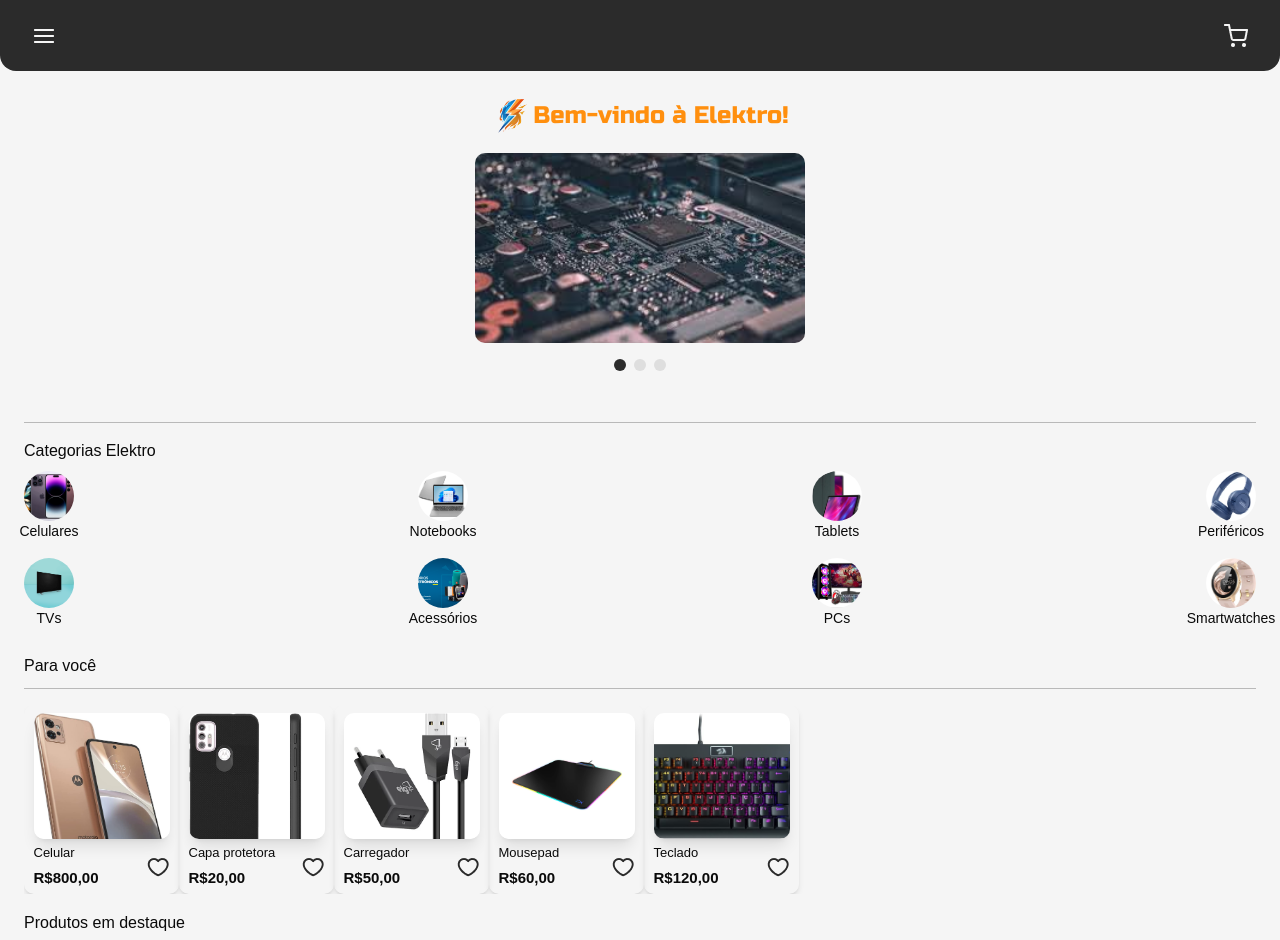
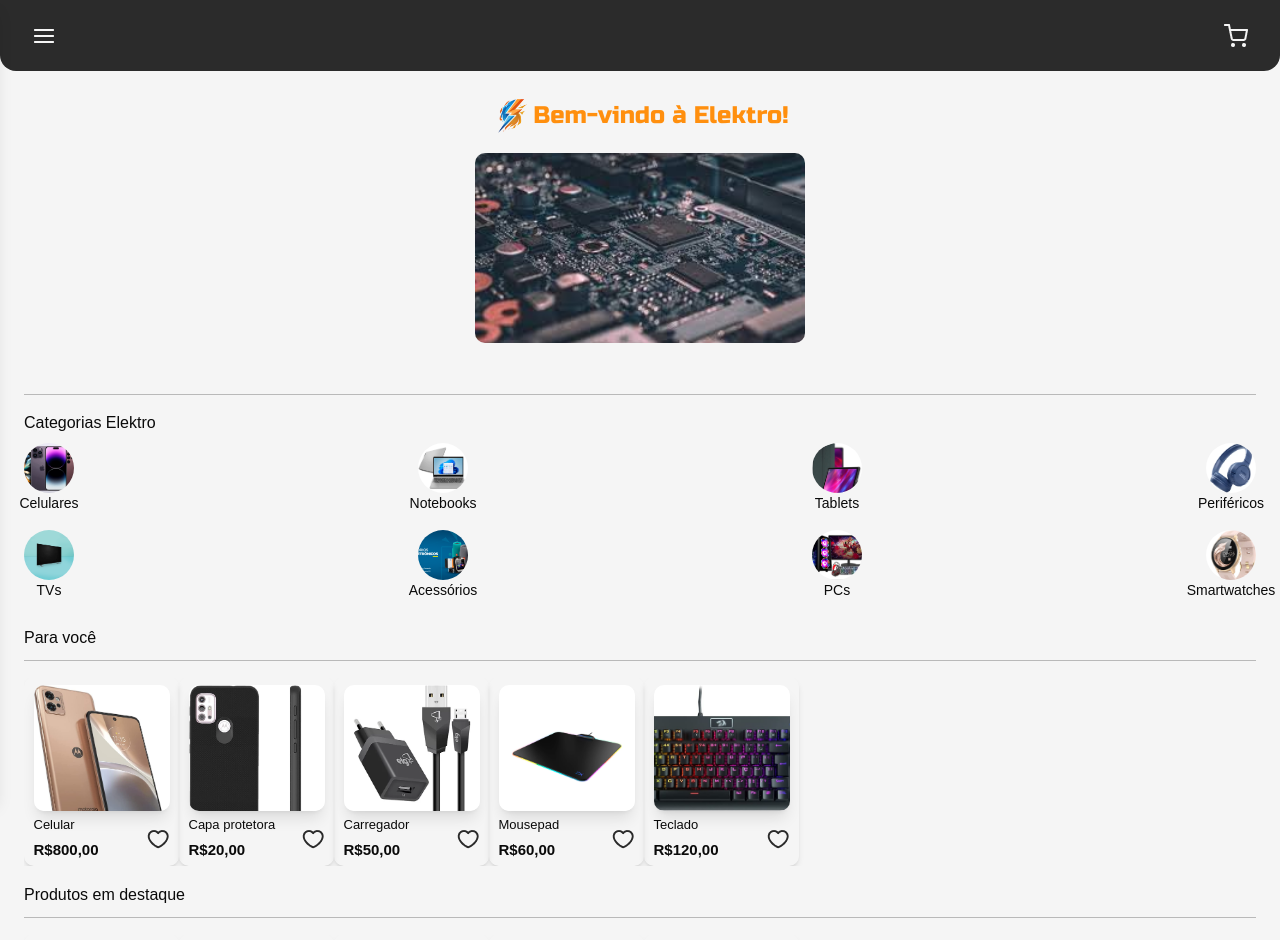
Before and after one commit to Pedr0LA/Trabalho-Individual-Front, a React (Vite) app: page / in a window 1280 px wide. Shown: the top 940 px of the page. Built offline with nearby package versions, Linux system fonts and the light colour scheme; grey boxes are pictures that could not be loaded.

Commit message:
feat: integração do componente de hamburguer com a home e finalização das rotas

```diff
--- a/src/components/cardProdutos.tsx
+++ b/src/components/cardProdutos.tsx
@@ -1,4 +1,6 @@
+import { useState } from "react"
 import favorito from "../assets/favorito.png"
+import favoritoPreenchido from "../assets/favoritoPreenchido.png"
 
 interface CardProps {
     imagem: string
@@ -7,6 +9,8 @@ interface CardProps {
 }
 
 export default function CardProdutos(props: CardProps) {
+    const [curtido, setCurtido] = useState<boolean>(false)
+
   return (
         <div className="flex flex-col items-center p-2 gap-2 w-[155px] h-[189px] shadow-md rounded-lg">
             <div className="w-[136px] h-[126px] rounded-lg overflow-hidden shadow-lg">
@@ -20,7 +24,9 @@ export default function CardProdutos(props: CardProps) {
                     <label className="font-montserrat text-[15px] font-bold">{props.preco}</label>
                 </div>
 
-                <img src={favorito}/>
+                <button className="cursor-pointer" onClick={() => setCurtido(!curtido)}>
+                    <img src={curtido ? favoritoPreenchido : favorito} alt=""/>
+                </button>
             </div>
         </div>
     );
--- a/src/components/footerHome.tsx
+++ b/src/components/footerHome.tsx
@@ -6,7 +6,7 @@ import linkedin from "../assets/linkedinFooter.png";
 
 export default function FooterHome() {
   return (
-    <footer className="flex flex-col justify-center items-center gap-4 w-screen h-[160px] bg-[#FFAE50]">
+    <div className="flex flex-col justify-center items-center gap-4 w-screen h-[160px] bg-[#FFAE50]">
         <label className="font-montserrat text-secondary text-[16px]">Siga-nos nas redes sociais!</label>
 
         <div className="flex gap-2">
@@ -16,6 +16,6 @@ export default function FooterHome() {
             <img src={twitter}/>
             <img src={linkedin}/>
         </div>
-    </footer>
+    </div>
     );
 }
--- a/src/components/headerCadastroLogin.tsx
+++ b/src/components/headerCadastroLogin.tsx
@@ -1,10 +1,21 @@
+import { useNavigate } from "react-router-dom";
 import seta from "../assets/seta.png"
 
+
 export default function HeaderCadastroLogin({titulo}: {titulo: string}) {
+  const navigate = useNavigate()
+
+  const handleClick = () => {
+    navigate(-1)
+  }
   return (
     <header className="flex flex-row justify-between items-center w-full h-[60px] px-8 border-b-1 border-[#B9B9B9]">
-      <img src={seta}/>
+      <button onClick={handleClick}>
+        <img src={seta}/>
+      </button>
+
       <label className="font-montserrat text-[24px] text-secondary">{titulo}</label>
+
       <div className="w-8"></div>
     </header>
     );
--- a/src/components/headerHome.tsx
+++ b/src/components/headerHome.tsx
@@ -1,10 +1,18 @@
 import hamburguer from "../assets/hamburguer.png";
 import carrinho from "../assets/carrinho.png";
 
-export default function HeaderHome() {
+interface HeaderProps {
+  setMenuAberto: (aberto: boolean) => void
+  menuAberto: boolean
+}
+
+export default function HeaderHome(props: HeaderProps) {
   return (
     <header className="flex flex-row justify justify-between items-center w-screen h-[71px] px-8 rounded-b-2xl bg-secondary">
+      <button onClick={() => props.setMenuAberto(!props.menuAberto)}>
         <img src={hamburguer} className="h-6 w-6"/>
+      </button>
+
         <img src={carrinho} className="h-6 w-6"/>
     </header>
     );
--- a/src/components/menuHamburguer.tsx
+++ b/src/components/menuHamburguer.tsx
@@ -1,26 +1,54 @@
-import visitante from "../assets/visitante.svg"
+import { useNavigate } from "react-router-dom";
+import visitante from "../assets/visitante.svg";
+import hamburguer from "../assets/hamburguer.png"
 
 import OpcaoHamburguer from "./opcaoHamburguer";
 
-export default function MenuHamburguer() {
+interface HamburguerProps {
+  setMenuAberto: (aberto: boolean) => void
+  menuAberto: boolean
+}
+
+export default function MenuHamburguer(props: HamburguerProps) {
+    const navigate = useNavigate()
+
+    const handleClick = () =>{
+        //Usei esse replace para uma tentativa de impedir que volte à home sem logar,
+        //mas não funciona como o esperado
+        navigate("/login", {replace: true})
+    }
+
   return (
-    <div className="flex flex-col w-full h-screen bg-background">
-        <header className="flex flex-row items-center gap-[14px] w-full h-21 bg-secondary">
-            <img src = {visitante} className="px-[18px]"/>
-            <span className="font-montserrat size-[20px] font-[500] text-[#FFFFFF]">Usuário</span>
+    <div className={`flex flex-col fixed top-0 left-0 w-55 h-full
+        bg-white shadow-lg z-50 transform transition-transform duration-300
+        ${props.menuAberto ? 'translate-x-0' : '-translate-x-full'}`}>
+        <header className="flex justify-between w-full h-21 items-center p-3 bg-secondary">
+            <div className="flex flex-grow flex-row items-center gap-[14px]">
+                <img src = {visitante} className="px-3"/>
+                <span className="font-montserrat size-[20px] font-[500] text-[#FFFFFF]">Usuário</span>
+            </div>
+
+            <button onClick={() => props.setMenuAberto(!props.menuAberto)}>
+                <img src={hamburguer} alt=""/>
+            </button>
         </header>
+
         <div className="flex flex-col justify-between flex-grow p-5">
-            <div className="flex flex-col flex-grow gap-5">
+            <div className="flex flex-col gap-5">
                 <OpcaoHamburguer label="Editar dados"/>
-                <hr className="my-2 border-[#B9B9B9]" />
+                <hr className="mb-2 border-[#B9B9B9]" />
                 <OpcaoHamburguer label="Meus pedidos"/>
-                <hr className="my-2 border-[#B9B9B9]" />
+                <hr className="mb-2 border-[#B9B9B9]" />
                 <OpcaoHamburguer label="Meus produtos"/>
-                <hr className="my-2 border-[#B9B9B9]" />
+                <hr className="mb-2 border-[#B9B9B9]" />
                 <OpcaoHamburguer label="Meu carrinho"/>
             </div>
 
-            <OpcaoHamburguer label="Sair" margem="mx-[10px]"/>
+            <div className="flex">
+                <button onClick={handleClick} className="cursor-pointer">
+                    <OpcaoHamburguer label="Sair" margem="mx-[10px]"/>
+                </button>
+            </div>
         </div>
     </div>
     );
--- a/src/pages/erroNaPesquisa.tsx
+++ b/src/pages/erroNaPesquisa.tsx
@@ -1,7 +1,13 @@
+import { useNavigate } from "react-router-dom"
 import erro404 from "../assets/erro404.png"
 import seta from "../assets/seta.png"
 
 export default function ErroNaPesquisa() {
+    const navigate = useNavigate()
+
+    const handleClick = () => {
+        navigate(-1)
+    }
   return (
     <div className="flex flex-col h-screen justify-center items-center">
         <div className="flex flex-col items-center justify-center mt-[-50px] w-full">
@@ -9,7 +15,7 @@ export default function ErroNaPesquisa() {
             <img src={erro404}/>
         </div>
 
-        <button className="flex absolute bottom-8 right-8 items-center justify-center h-[49px] w-[49px] rounded-full  bg-[#D9D9D9]">
+        <button onClick={handleClick} className="flex absolute bottom-8 right-8 items-center justify-center h-[49px] w-[49px] rounded-full  bg-[#D9D9D9]">
             <img src={seta}/>
         </button>
     </div>
--- a/src/pages/home.tsx
+++ b/src/pages/home.tsx
@@ -15,11 +15,16 @@ import IconeCategoria from "../components/iconeCategoria";
 import Autoplay from "embla-carousel-autoplay";
 import cutscenes from "../data/cutscene";
 import CutsceneFormatada from "../components/cutsceneFormatada";
+import MenuHamburguer from "../components/menuHamburguer";
+import { useState } from "react";
 
 export default function Home() {
+    const [menuAberto, setMenuAberto] = useState(false)
+
   return (
     <div className="flex flex-col w-screen">
-        <HeaderHome/>
+        <HeaderHome setMenuAberto={setMenuAberto} menuAberto={menuAberto}/>
+        <MenuHamburguer setMenuAberto= {setMenuAberto} menuAberto={menuAberto}/>
 
         <div className="flex flex-col w-screen gap-4 p-6">
             <div className="flex justify-center items-center">
@@ -46,24 +51,6 @@ export default function Home() {
                         imagem={cutscene.imagem}
                         />
                         ))}
-                </CarouselContent>
-            </Carousel>
-
-            <Carousel
-                plugins={[
-                    Autoplay({
-                        delay: 4000,
-                        stopOnInteraction: false
-                     }),
-                    ]}
-                opts={{
-                    watchDrag: false
-                }}
-                >
-                <CarouselContent className="flex justify-center items-center gap-2">
-                    <div className="h-3 w-3 rounded-full bg-secondary"></div>
-                    <div className="h-3 w-3 rounded-full bg-[#DEDEDE]"></div>
-                    <div className="h-3 w-3 rounded-full bg-[#DEDEDE]"></div>
                 </CarouselContent>
             </Carousel>
 
```
Also changed, not shown: src/assets/favoritoPreenchido.png (added).
